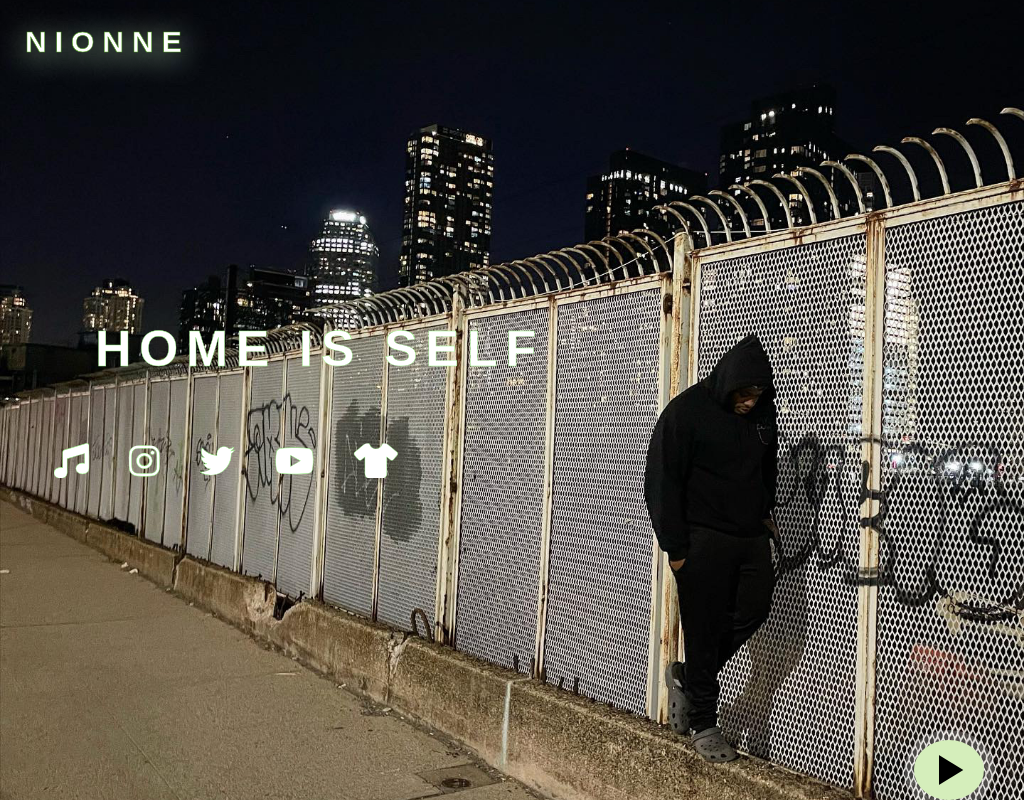
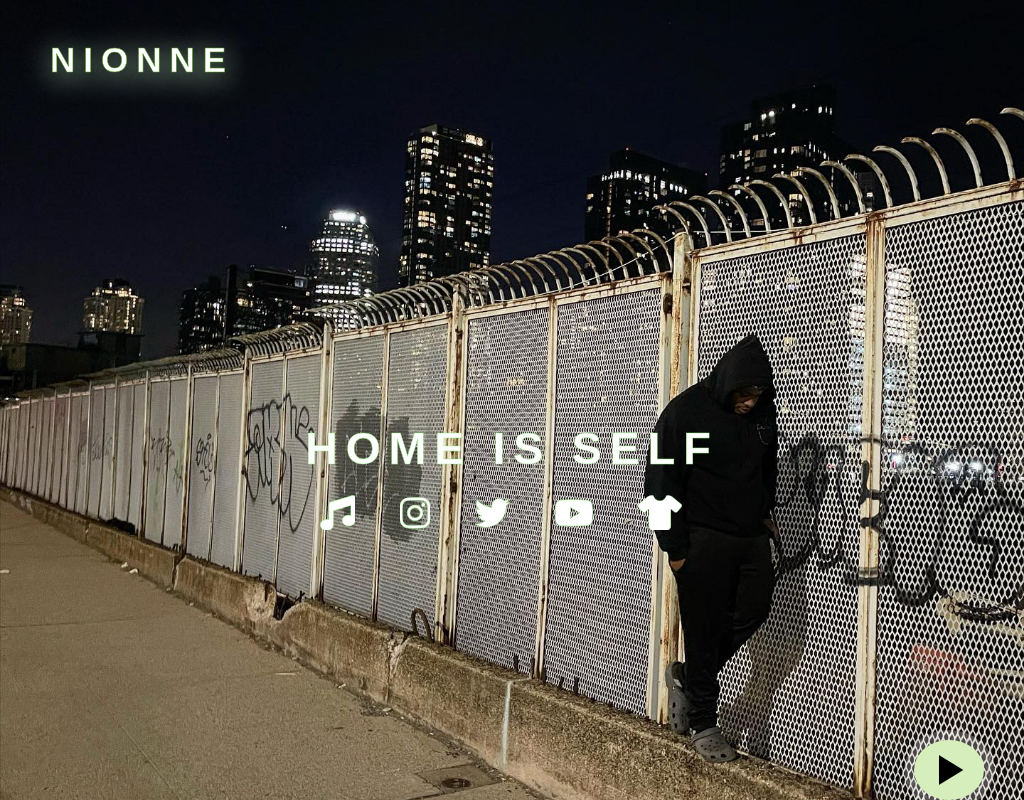
Before and after one commit to nionne93/nionnemusicwebsite, a plain HTML site: page index.html in a window 1024 px wide. Drawn offline with Linux system fonts and the light colour scheme.

Commit message:
Update mediaqueries.css

```diff
--- a/mediaqueries.css
+++ b/mediaqueries.css
@@ -786,105 +786,3 @@
     overflow: visible;
   }
   }
-
-
-   @media (min-width: 1024px) and (max-width: 1028px) {
-
-    .wrapper{
-      width: 100%;
-      height: 100%;
-      padding: 0;
-      margin: 0;
-
-    }
-
-    .wrapper .main-section h1 {
-
-      font-size: 50px;
-      white-space: nowrap;
-      align-items: center;
-      justify-content: center;
-      position: fixed;
-      right: 30rem;
-      top:20rem;
-
-
-
-    }
-
-    .wrapper .logo h1{
-      font-size: 30px;
-      position: relative;
-      bottom: -25px;
-      right: -25px;
-      margin: 0;
-      padding: 0;
-
-    }
-
-    .controls{
-     position: sticky;
-
-    }
-
-    body .wrapper .main-section{
-      height: 100%;
-      position:relative;
-
-
-    }
-
-   .main-section .hero{
-   display:block;
-    position:fixed;
-    bottom:80px;
-    left: 39px;
-    overflow: visible;
-  }
-  .hero ul{
-    display: flex;
-  }
-  .hero ul li{
-  float: right;
-  left: 76px;
-  top: -50px;
-
-
-  }
-  .hero ul li a{
-  font-size: 35px;
-
-  }
-  .hero ul{
-    width: 100%;
-    padding: 0;
-    margin: 0;
-    overflow: visible;
-    position: relative;
-  }
-  }
-
-
-  @media (min-width: 1280px) and (max-width: 1290px) {
-
-    .wrapper{
-      width: 100%;
-      height: 100%;
-      padding: 0;
-      margin: 0;
-    }
-
-    .main-section .hero{
-      position: fixed;
-      top: 20rem;
-    }
-    .controls{
-
-  position: inherit;
-    }
-    .controls .play-btn{
-
-      height: 90px;
-
-    }
-  }
```
